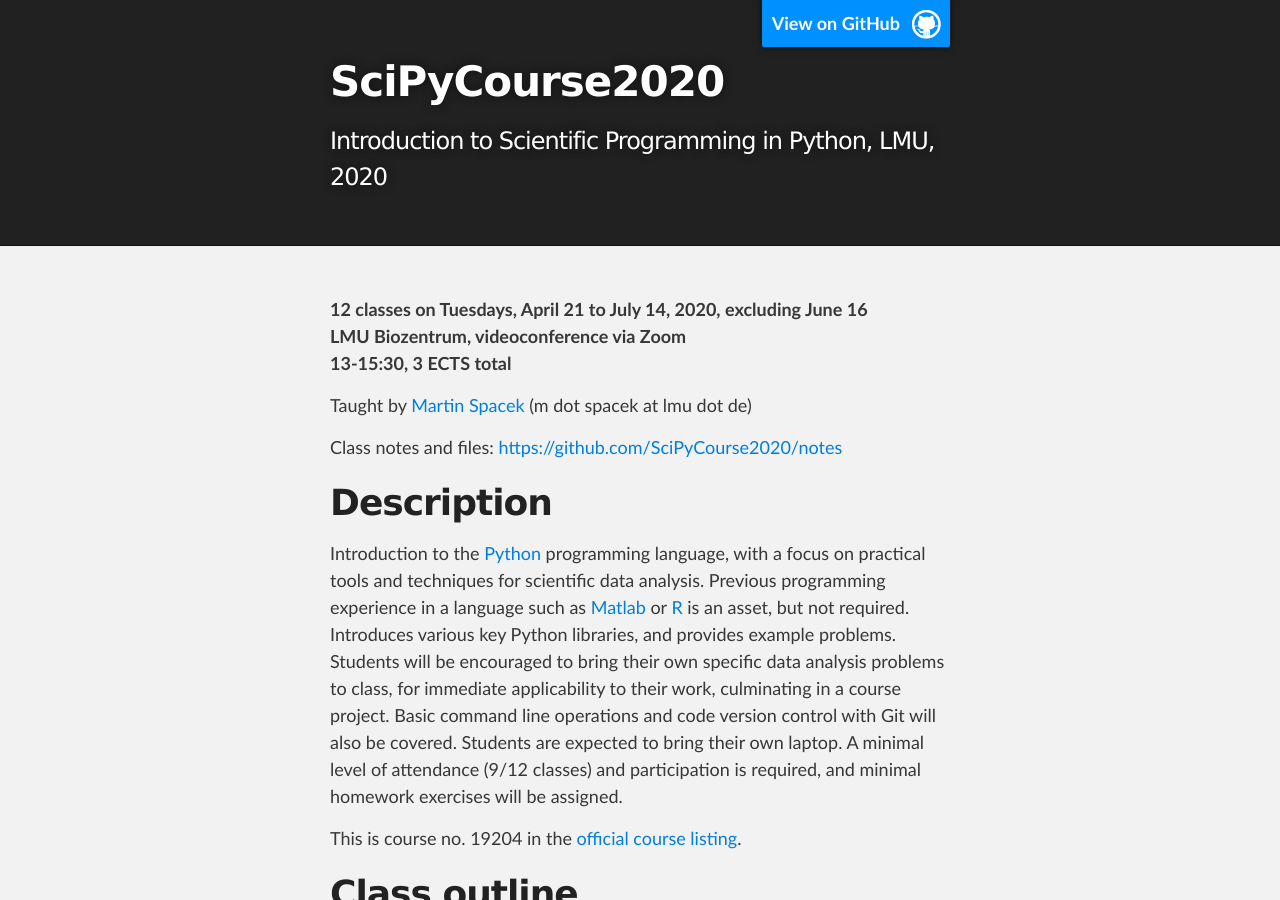
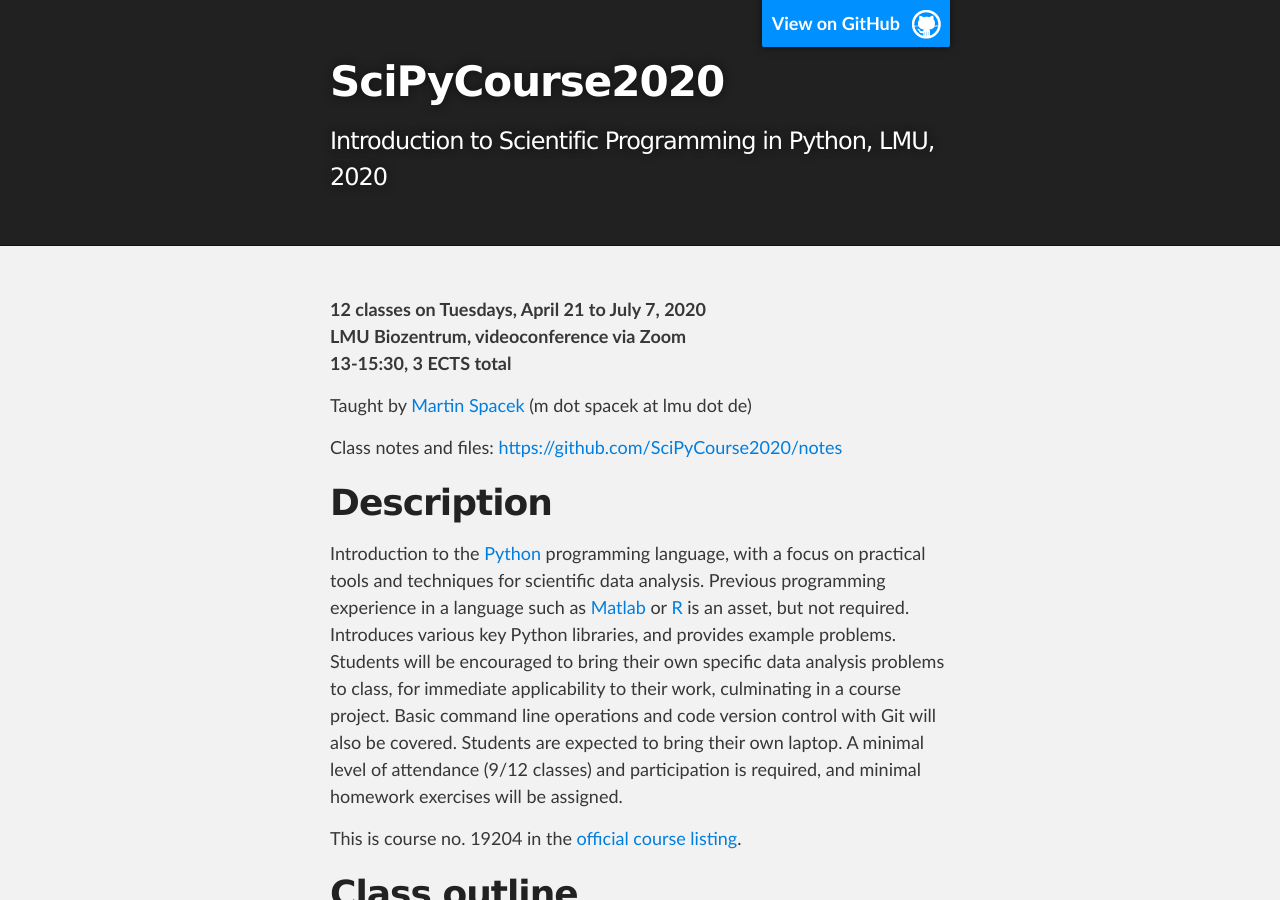
Before and after one commit to SciPyCourse2020/scipycourse2020.github.io, a Jekyll site: the page built from index.md, in a window 1280 px wide and 900 px high. Built offline with Jekyll 4.4.1, drawn with Linux system fonts in a browser that asks for light colours.

Commit message:
Update dates

```diff
--- a/index.md
+++ b/index.md
@@ -4,7 +4,7 @@ layout: index
 #tagline: page tagline
 ---
 
-**12 classes on Tuesdays, April 21 to July 14, 2020, excluding June 16**<br>
+**12 classes on Tuesdays, April 21 to July 7, 2020**<br>
 **LMU Biozentrum, videoconference via Zoom**<br>
 **13-15:30, 3 ECTS total**
 
```
